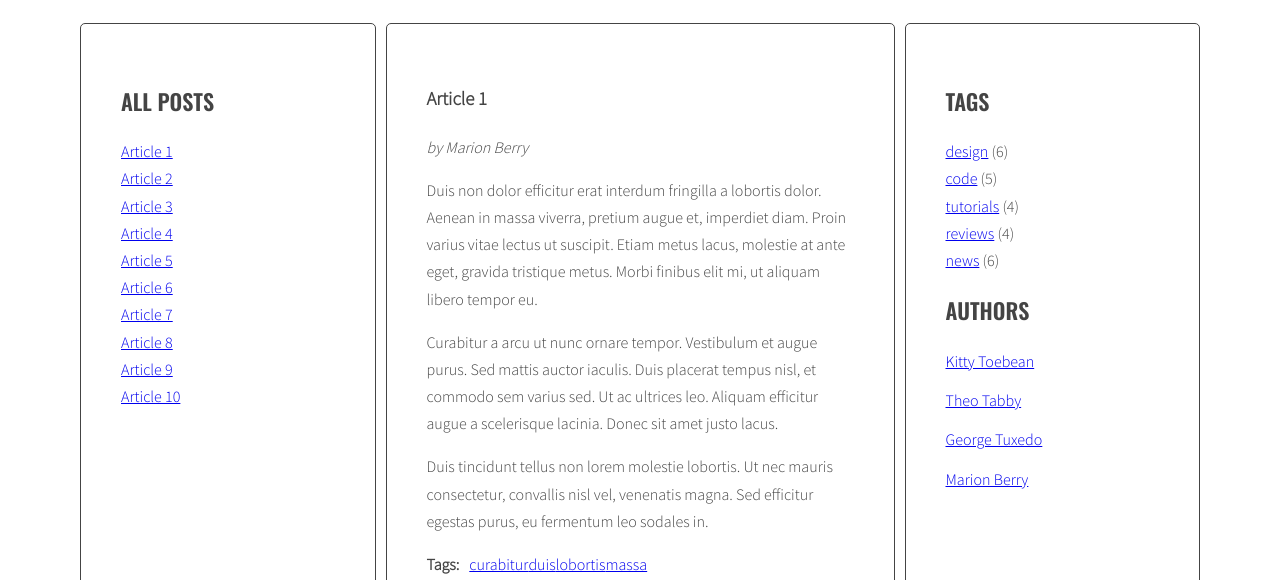
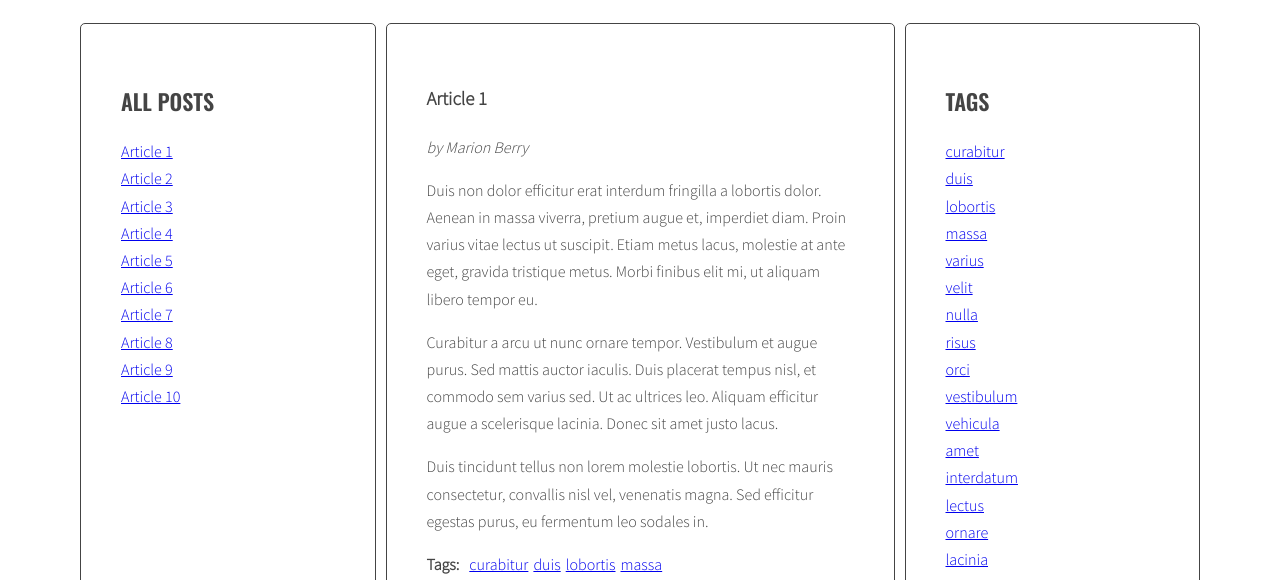
Before and after one commit to Luuki12/javascript-blog, a website: page index.html in a window 1280 px wide. Shown: the part 220-800 px from the top of the page. Drawn offline with nearby package versions, Linux system fonts and the light colour scheme.

Commit message:
add tagList style.scss remove ul list index.html

```diff
--- a/index.html
+++ b/index.html
@@ -15,7 +15,6 @@
             <aside class="sidebar">
               <h2 class="section-title">All posts</h2>
               <ul class="list titles">
-
 
               </ul>
             </aside>
@@ -183,11 +182,7 @@
             <aside class="sidebar">
               <h2 class="section-title">Tags</h2>
               <ul class="list tags">
-                <li><a href="#">design</a> <span>(6)</span></li>
-                <li><a href="#">code</a> <span>(5)</span></li>
-                <li><a href="#">tutorials</a> <span>(4)</span></li>
-                <li><a href="#">reviews</a> <span>(4)</span></li>
-                <li><a href="#">news</a> <span>(6)</span></li>
+
               </ul>
               <h2 class="section-title">Authors</h2>
               <ul class="list authors">
--- a/js/script.js
+++ b/js/script.js
@@ -102,6 +102,9 @@ const tagClickHandler = function(event) {
 }
 
 function generateTags() {
+  /* [NEW] create a new variable allTags with an empty array */
+  let allTags = [];
+
   /* find all articles */
   const articles = document.querySelectorAll(optArticleSelector);
 
@@ -128,6 +131,11 @@ function generateTags() {
 
       /* add generated code to html variable */
       html = html + linkHTML;
+
+      /*[NEW] chec if this link is NOT alredy in allTags */
+      if (allTags.indexOf(linkHTML) == -1){
+        allTags.push(linkHTML);
+      }
     }
 
     /* insert HTML of all the links into the tags wrapper */
@@ -139,6 +147,11 @@ function generateTags() {
     }
   /* END LOOP: for every article: */
   }
+  /* [NEW] find list of tags in right column */
+  const tagList = document.querySelector('.tags');
+
+  /* [NEW] add html from all tags to tagList */
+  tagList.innerHTML = allTags.join(' ');
 }
 
 generateTags();
--- a/sass/style.scss
+++ b/sass/style.scss
@@ -76,6 +76,7 @@ body {
 
 .list-horizontal li {
   display: inline-block;
+  margin: 0 5px 0 0;
 }
 
 /* Authors */
```
Also changed, not shown: css/style.css, sass/style.css, sass/style.min.css, 1 other file.
